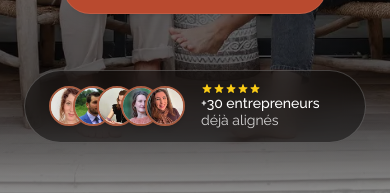
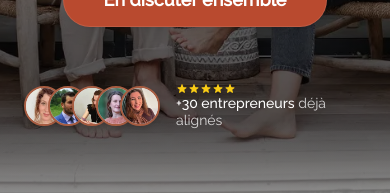
Before and after one commit to BenjaminOhana/Site-Benjamin, a React (Vite) app: page / in a window 390 px wide. Shown: the part 529-722 px from the top of the page. Built offline with nearby package versions, Linux system fonts and the light colour scheme.

Commit message:
style: remove glass capsule effect from trust bar on mobile (keep desktop only)

```diff
--- a/src/components/Hero.jsx
+++ b/src/components/Hero.jsx
@@ -140,7 +140,7 @@ const Hero = () => {
                         </span>
 
                         {/* Trust Bar */}
-                        <div className="flex flex-col items-center gap-3 mt-6 md:mt-8 md:flex-row bg-black/40 backdrop-blur-md border border-white/20 rounded-full px-6 py-3 md:px-8 md:py-3 transition-all hover:bg-black/50">
+                        <div className="flex flex-col items-center gap-3 mt-6 md:mt-8 md:flex-row md:bg-black/20 md:backdrop-blur-sm md:border md:border-white/10 md:rounded-full md:px-8 md:py-3 transition-all hover:bg-black/30">
                             <div className="flex items-center gap-4">
                                 {/* Avatar Stack */}
                                 <div className="flex -space-x-4">
```
